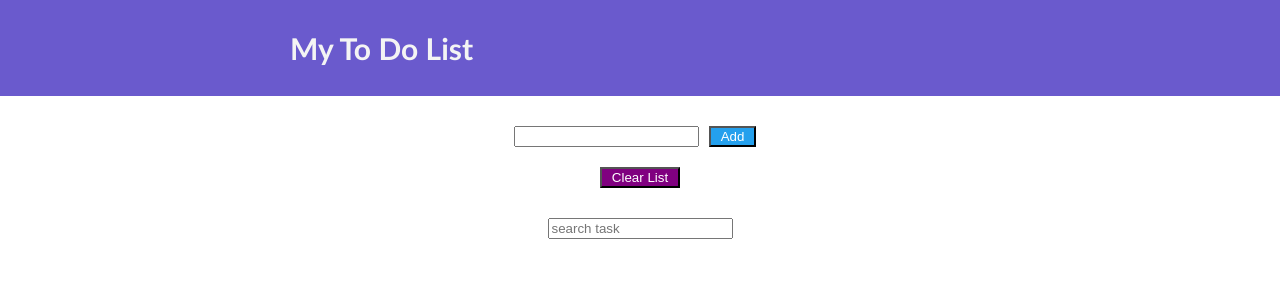
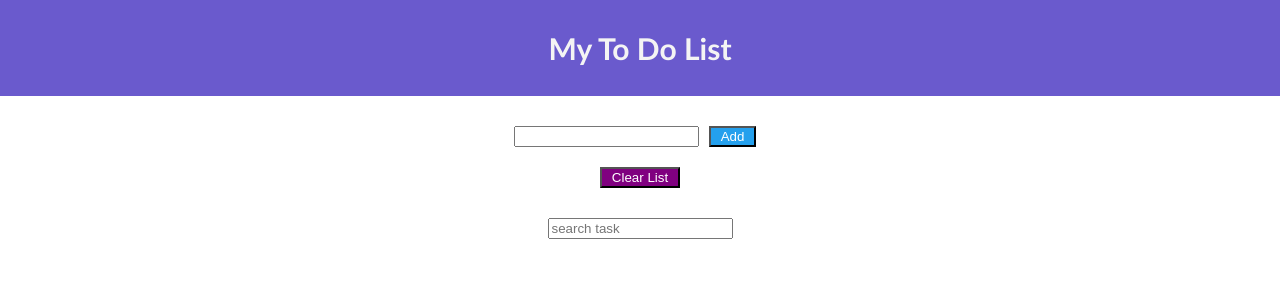
Before and after one commit to PSPenta/react-training-new, a React (Create React App) app: page / in a window 1280 px wide. Shown: the top 300 px of the page. Built offline with nearby package versions, Linux system fonts and the light colour scheme.

Commit message:
code optimised

```diff
--- a/src/App.css
+++ b/src/App.css
@@ -8,7 +8,6 @@
   padding: 10px 40px;
   margin-bottom: 20px;
   color: white;
-  text-align: start;
   font-family:'Gill Sans', 'Gill Sans MT', Calibri, 'Trebuchet MS', sans-serif;
 }
 
```
